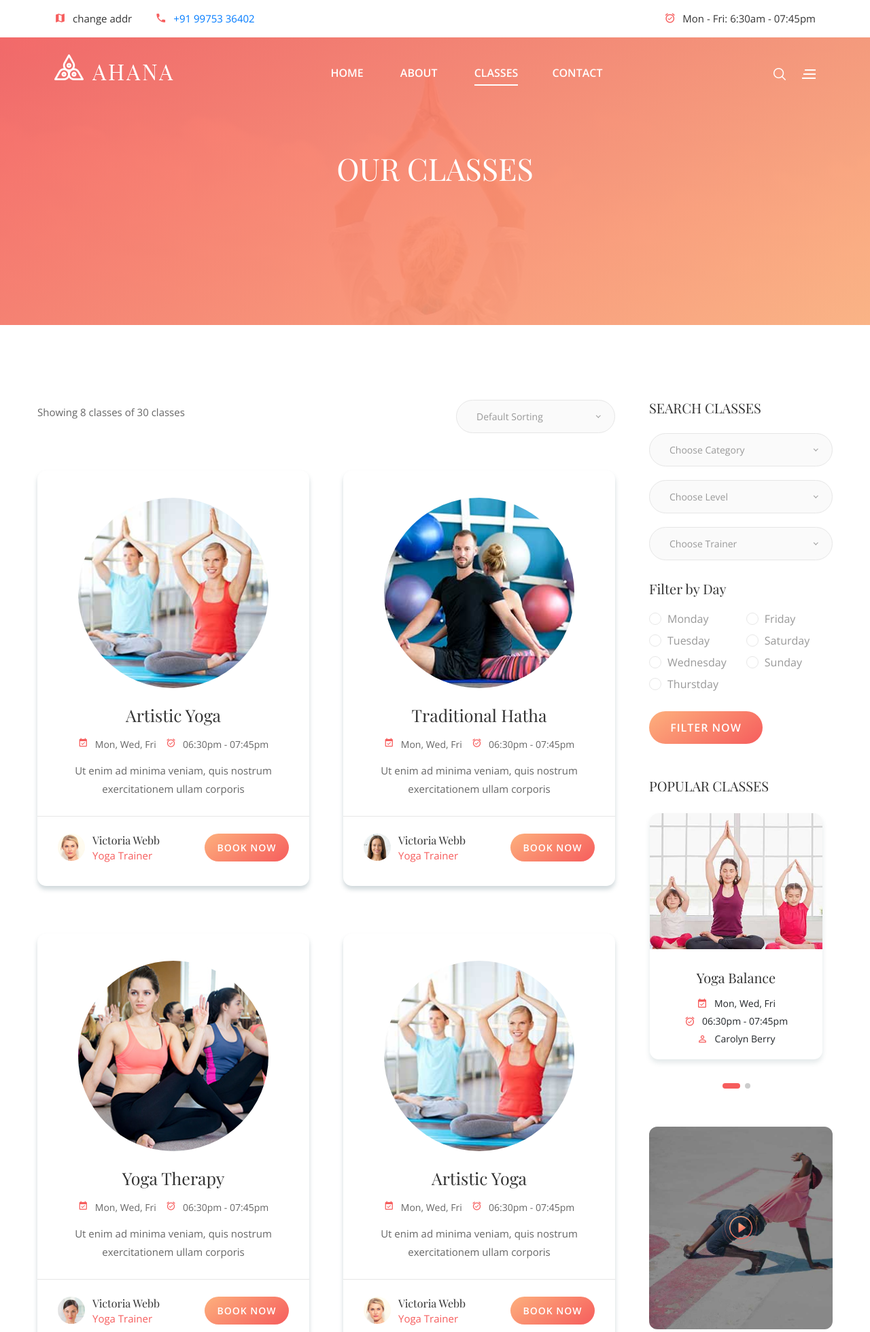
After one commit to prathameshkhade/dikshas-fitness-studio, a Django app: page /classes/ in a window 1280 px wide. The commit adds this page. Shown: the top 1959 px of the page at 68% size. Run offline with Django 4.2, Linux system fonts and the light colour scheme; some libraries are stand-ins or nearby versions; some web fonts are replaced.

Commit message:
add: classes page

```diff
--- a/src/project/urls.py
+++ b/src/project/urls.py
@@ -18,12 +18,13 @@ from django.contrib import admin
 from django.urls import path
 
 # Custom imports
-from .views import homepage_view, contact_view, about_view
+from .views import homepage_view, contact_view, about_view, classes_view
 
 urlpatterns = [
     path('admin/', admin.site.urls),
     path('', homepage_view, name="homepage"),
     path('contact/', contact_view, name="contact"),
     path('about/', about_view, name="about"),
+    path('classes/', classes_view, name="classes"),
 
 ]
--- a/src/project/views.py
+++ b/src/project/views.py
@@ -31,3 +31,7 @@ def about_view(request):
     data['hyperlinks'] = Hyperlinks().getdata()
 
     return render(request, "about.html", data)
+
+
+def classes_view(request):
+    return render(request, "classes.html")
--- /dev/null
+++ b/src/templates/classes.html
@@ -0,0 +1,302 @@
+{% extends "base.html" %}
+
+{% load static %}
+
+{% block content %}
+
+<!-- Page top Section -->
+<section class="page-top-section set-bg" data-setbg="{% static 'img/page-top-bg.jpg' %}">
+    <div class="container">
+        <div class="row">
+            <div class="col-lg-7 m-auto text-white">
+                <h2>Our classes</h2>
+            </div>
+        </div>
+    </div>
+</section>
+<!-- Page top Section end -->
+
+<!-- Classes Section -->
+<section class="classes-page-section spad overflow-hidden">
+    <div class="container">
+        <div class="row">
+            <div class="col-lg-9">
+                <div class="classes-top">
+                    <div class="row">
+                        <div class="col-md-6">
+                            <p>Showing 8 classes of 30 classes</p>
+                        </div>
+                        <div class="col-md-6">
+                            <select class="circle-select">
+                                <option data-display="Default Sorting">Default Sorting</option>
+                                <option value="2">Oldest</option>
+                                <option value="2">Newest</option>
+                            </select>
+                        </div>
+                    </div>
+                </div>
+                <div class="row">
+                    <div class="col-md-6">
+                        <div class="classes-item-warp">
+                            <div class="classes-item">
+                                <div class="ci-img">
+                                    <img src="{% static 'img/classes/1.jpg' %}" alt="">
+                                </div>
+                                <div class="ci-text">
+                                    <h4>Artistic Yoga</h4>
+                                    <div class="ci-metas">
+                                        <div class="ci-meta"><i class="material-icons">event_available</i>Mon, Wed, Fri</div>
+                                        <div class="ci-meta"><i class="material-icons">alarm_on</i>06:30pm - 07:45pm</div>
+                                    </div>
+                                    <p>Ut enim ad minima veniam, quis nostrum exercitationem ullam corporis</p>
+                                </div>
+                                <div class="ci-bottom">
+                                    <div class="ci-author">
+                                        <img src="{% static 'img/classes/author/1.jpg' %}" alt="">
+                                        <div class="author-text">
+                                            <h6>Victoria Webb</h6>
+                                            <p>Yoga Trainer</p>
+                                        </div>
+                                    </div>
+                                    <a href="" class="site-btn sb-gradient">book now</a>
+                                </div>
+                            </div>
+                        </div>
+                    </div>
+                    <div class="col-md-6">
+                        <div class="classes-item-warp">
+                            <div class="classes-item">
+                                <div class="ci-img">
+                                    <img src="{% static 'img/classes/2.jpg' %}" alt="">
+                                </div>
+                                <div class="ci-text">
+                                    <h4>Traditional Hatha</h4>
+                                    <div class="ci-metas">
+                                        <div class="ci-meta"><i class="material-icons">event_available</i>Mon, Wed, Fri</div>
+                                        <div class="ci-meta"><i class="material-icons">alarm_on</i>06:30pm - 07:45pm</div>
+                                    </div>
+                                    <p>Ut enim ad minima veniam, quis nostrum exercitationem ullam corporis</p>
+                                </div>
+                                <div class="ci-bottom">
+                                    <div class="ci-author">
+                                        <img src="{% static 'img/classes/author/2.jpg' %}" alt="">
+                                        <div class="author-text">
+                                            <h6>Victoria Webb</h6>
+                                            <p>Yoga Trainer</p>
+                                        </div>
+                                    </div>
+                                    <a href="" class="site-btn sb-gradient">book now</a>
+                                </div>
+                            </div>
+                        </div>
+                    </div>
+                    <div class="col-md-6">
+                        <div class="classes-item-warp">
+                            <div class="classes-item">
+                                <div class="ci-img">
+                                    <img src="{% static 'img/classes/3.jpg' %}" alt="">
+                                </div>
+                                <div class="ci-text">
+                                    <h4>Yoga Therapy</h4>
+                                    <div class="ci-metas">
+                                        <div class="ci-meta"><i class="material-icons">event_available</i>Mon, Wed, Fri</div>
+                                        <div class="ci-meta"><i class="material-icons">alarm_on</i>06:30pm - 07:45pm</div>
+                                    </div>
+                                    <p>Ut enim ad minima veniam, quis nostrum exercitationem ullam corporis</p>
+                                </div>
+                                <div class="ci-bottom">
+                                    <div class="ci-author">
+                                        <img src="{% static 'img/classes/author/3.jpg' %}" alt="">
+                                        <div class="author-text">
+                                            <h6>Victoria Webb</h6>
+                                            <p>Yoga Trainer</p>
+                                        </div>
+                                    </div>
+                                    <a href="" class="site-btn sb-gradient">book now</a>
+                                </div>
+                            </div>
+                        </div>
+                    </div>
+                    <div class="col-md-6">
+                        <div class="classes-item-warp">
+                            <div class="classes-item">
+                                <div class="ci-img">
+                                    <img src="{% static 'img/classes/1.jpg' %}" alt="">
+                                </div>
+                                <div class="ci-text">
+                                    <h4>Artistic Yoga</h4>
+                                    <div class="ci-metas">
+                                        <div class="ci-meta"><i class="material-icons">event_available</i>Mon, Wed, Fri</div>
+                                        <div class="ci-meta"><i class="material-icons">alarm_on</i>06:30pm - 07:45pm</div>
+                                    </div>
+                                    <p>Ut enim ad minima veniam, quis nostrum exercitationem ullam corporis</p>
+                                </div>
+                                <div class="ci-bottom">
+                                    <div class="ci-author">
+                                        <img src="{% static 'img/classes/author/1.jpg' %}" alt="">
+                                        <div class="author-text">
+                                            <h6>Victoria Webb</h6>
+                                            <p>Yoga Trainer</p>
+                                        </div>
+                                    </div>
+                                    <a href="" class="site-btn sb-gradient">book now</a>
+                                </div>
+                            </div>
+                        </div>
+                    </div>
+                    <div class="col-md-6">
+                        <div class="classes-item-warp">
+                            <div class="classes-item">
+                                <div class="ci-img">
+                                    <img src="{% static 'img/classes/2.jpg' %}" alt="">
+                                </div>
+                                <div class="ci-text">
+                                    <h4>Traditional Hatha</h4>
+                                    <div class="ci-metas">
+                                        <div class="ci-meta"><i class="material-icons">event_available</i>Mon, Wed, Fri</div>
+                                        <div class="ci-meta"><i class="material-icons">alarm_on</i>06:30pm - 07:45pm</div>
+                                    </div>
+                                    <p>Ut enim ad minima veniam, quis nostrum exercitationem ullam corporis</p>
+                                </div>
+                                <div class="ci-bottom">
+                                    <div class="ci-author">
+                                        <img src="{% static 'img/classes/author/2.jpg' %}" alt="">
+                                        <div class="author-text">
+                                            <h6>Victoria Webb</h6>
+                                            <p>Yoga Trainer</p>
+                                        </div>
+                                    </div>
+                                    <a href="" class="site-btn sb-gradient">book now</a>
+                                </div>
+                            </div>
+                        </div>
+                    </div>
+                    <div class="col-md-6">
+                        <div class="classes-item-warp">
+                            <div class="classes-item">
+                                <div class="ci-img">
+                                    <img src="{% static 'img/classes/3.jpg' %}" alt="">
+                                </div>
+                                <div class="ci-text">
+                                    <h4>Yoga Therapy</h4>
+                                    <div class="ci-metas">
+                                        <div class="ci-meta"><i class="material-icons">event_available</i>Mon, Wed, Fri</div>
+                                        <div class="ci-meta"><i class="material-icons">alarm_on</i>06:30pm - 07:45pm</div>
+                                    </div>
+                                    <p>Ut enim ad minima veniam, quis nostrum exercitationem ullam corporis</p>
+                                </div>
+                                <div class="ci-bottom">
+                                    <div class="ci-author">
+                                        <img src="{% static 'img/classes/author/3.jpg' %}" alt="">
+                                        <div class="author-text">
+                                            <h6>Victoria Webb</h6>
+                                            <p>Yoga Trainer</p>
+                                        </div>
+                                    </div>
+                                    <a href="" class="site-btn sb-gradient">book now</a>
+                                </div>
+                            </div>
+                        </div>
+                    </div>
+                </div>
+                <div class="site-pagination pt-3">
+                    <a href="#" class="active">1</a>
+                    <a href="#">2</a>
+                    <a href="#"><i class="material-icons">keyboard_arrow_right</i></a>
+                </div>
+            </div>
+            <div class="col-lg-3 col-md-5 col-sm-8 sidebar">
+                <div class="sb-widget">
+                    <h2 class="sb-title">Search Classes</h2>
+                    <form class="classes-filter">
+                        <select class="circle-select">
+                            <option data-display="Choose Category">Choose Category</option>
+                            <option value="1">Category 1</option>
+                            <option value="2">Category 2</option>
+                        </select>
+                        <select class="circle-select">
+                            <option data-display="Choose Level">Choose Level</option>
+                            <option value="1">Level 1</option>
+                            <option value="2">Level 2</option>
+                        </select>
+                        <select class="circle-select">
+                            <option data-display="Choose Trainer">Choose Trainer</option>
+                            <option value="2">Name</option>
+                        </select>
+                        <h3>Filter by Day</h3>
+                        <div class="cf-cal">
+                            <div class="cf-radio">
+                                <input type="checkbox" name="sc" id="monday">
+                                <label for="monday">Monday</label>
+                            </div>
+                            <div class="cf-radio">
+                                <input type="checkbox" name="sc" id="tuesday">
+                                <label for="tuesday">Tuesday</label>
+                            </div>
+                            <div class="cf-radio">
+                                <input type="checkbox" name="sc" id="wednesday">
+                                <label for="wednesday">Wednesday</label>
+                            </div>
+                            <div class="cf-radio">
+                                <input type="checkbox" name="sc" id="thurstday">
+                                <label for="thurstday">Thurstday</label>
+                            </div>
+                        </div>
+                        <div class="cf-cal">
+                            <div class="cf-radio">
+                                <input type="checkbox" name="sc" id="friday">
+                                <label for="friday">Friday</label>
+                            </div>
+                            <div class="cf-radio">
+                                <input type="checkbox" name="sc" id="saturday">
+                                <label for="saturday">Saturday</label>
+                            </div>
+                            <div class="cf-radio">
+                                <input type="checkbox" name="sc" id="sunday">
+                                <label for="sunday">Sunday</label>
+                            </div>
+                        </div>
+                        <div class="clearfix"></div>
+                        <button class="site-btn sb-gradient">Filter now</button>
+                    </form>
+                </div>
+                <div class="sb-widget">
+                    <h2 class="sb-title">Popular Classes</h2>
+                    <div class="popular-classes-widget owl-carousel">
+                        <div class="pc-item">
+                            <div class="pc-thumb set-bg" data-setbg="{% static 'img/event/1.jpg' %}"></div>
+                            <div class="pc-text">
+                                <h4><a href="#">Yoga Balance</a></h4>
+                                <ul>
+                                    <li><i class="material-icons">event_available</i>Mon, Wed, Fri</li>
+                                    <li><i class="material-icons">alarm_on</i>06:30pm - 07:45pm</li>
+                                    <li><i class="material-icons">person_outline</i>Carolyn Berry</li>
+                                </ul>
+                            </div>
+                        </div>
+                        <div class="pc-item">
+                            <div class="pc-thumb set-bg" data-setbg="{% static 'img/event/2.jpg' %}"></div>
+                            <div class="pc-text">
+                                <h4><a href="#">Yoga Balance</a></h4>
+                                <ul>
+                                    <li><i class="material-icons">event_available</i>Mon, Wed, Fri</li>
+                                    <li><i class="material-icons">alarm_on</i>06:30pm - 07:45pm</li>
+                                    <li><i class="material-icons">person_outline</i>Carolyn Berry</li>
+                                </ul>
+                            </div>
+                        </div>
+                    </div>
+                </div>
+                <div class="sb-widget">
+                    <div class="sb-video">
+                        <img src="{% static 'img/video.jpg' %}" alt="">
+                        <a href="https://www.youtube.com/watch?v=vgv-hzTl5FA" class="video-popup"><img src="{% static 'img/icons/play.png' %}" alt=""></a>
+                    </div>
+                </div>
+            </div>
+        </div>
+    </div>
+</section>
+<!-- Classes Section end -->
+
+{% endblock content %}
--- a/src/templates/header.html
+++ b/src/templates/header.html
@@ -36,20 +36,10 @@
         </div>
         <div class="container">
             <ul class="main-menu">
-                <li><a href="{% url "homepage" %}" class="{% if request.path == '/' %} active {% endif %}">Home</a></li>
-                <li><a href="{% url "about" %}" class="{% if request.path == '/about/' %} active {% endif %}">About</a></li>
-                <li><a href="classes.html">Classes</a>
-                    <ul class="sub-menu">
-                        <li><a href="classes.html">Our Claasses</a></li>
-                        <li><a href="classes-details.html">Claasses Details</a></li>
-                    </ul>
-                </li>
-                <li><a href="events.html">events</a>
-                    <ul class="sub-menu">
-                        <li><a href="events.html">Our Events</a></li>
-                        <li><a href="event-details.html">Events Details</a></li>
-                    </ul>
-                <li><a href="{% url "contact" %}" class="{% if request.path == '/contact/' %} active {% endif %}">Contact</a></li>
+                <li><a href="{% url 'homepage' %}" class="{% if request.path == '/' %} active {% endif %}">Home</a></li>
+                <li><a href="{% url 'about' %}" class="{% if request.path == '/about/' %} active {% endif %}">About</a></li>
+                <li><a href="{% url 'classes' %}" class="{% if request.path == '/classes/' %} active {% endif %}">Classes</a>
+                <li><a href="{% url 'contact' %}" class="{% if request.path == '/contact/' %} active {% endif %}">Contact</a></li>
             </ul>
         </div>
     </div>
```
